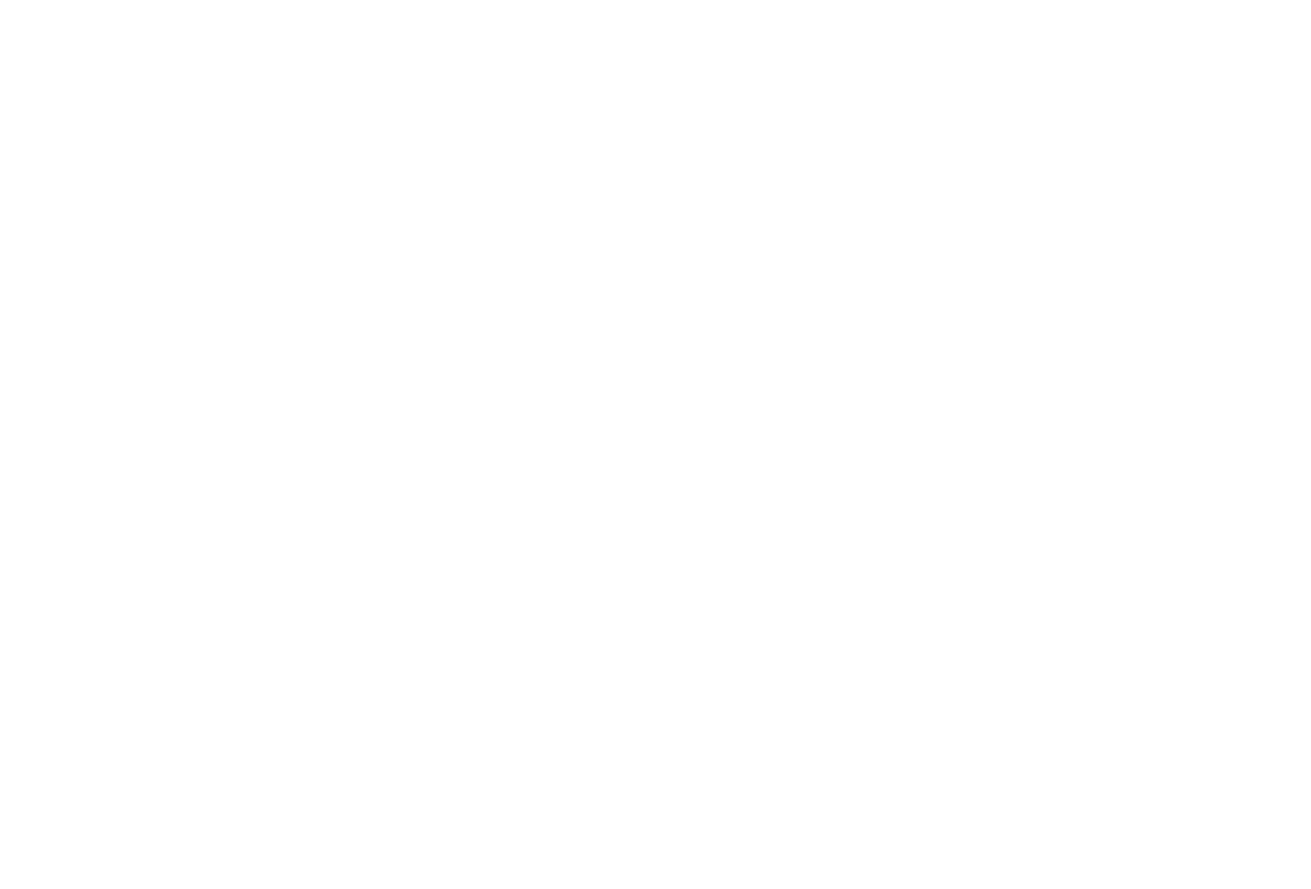
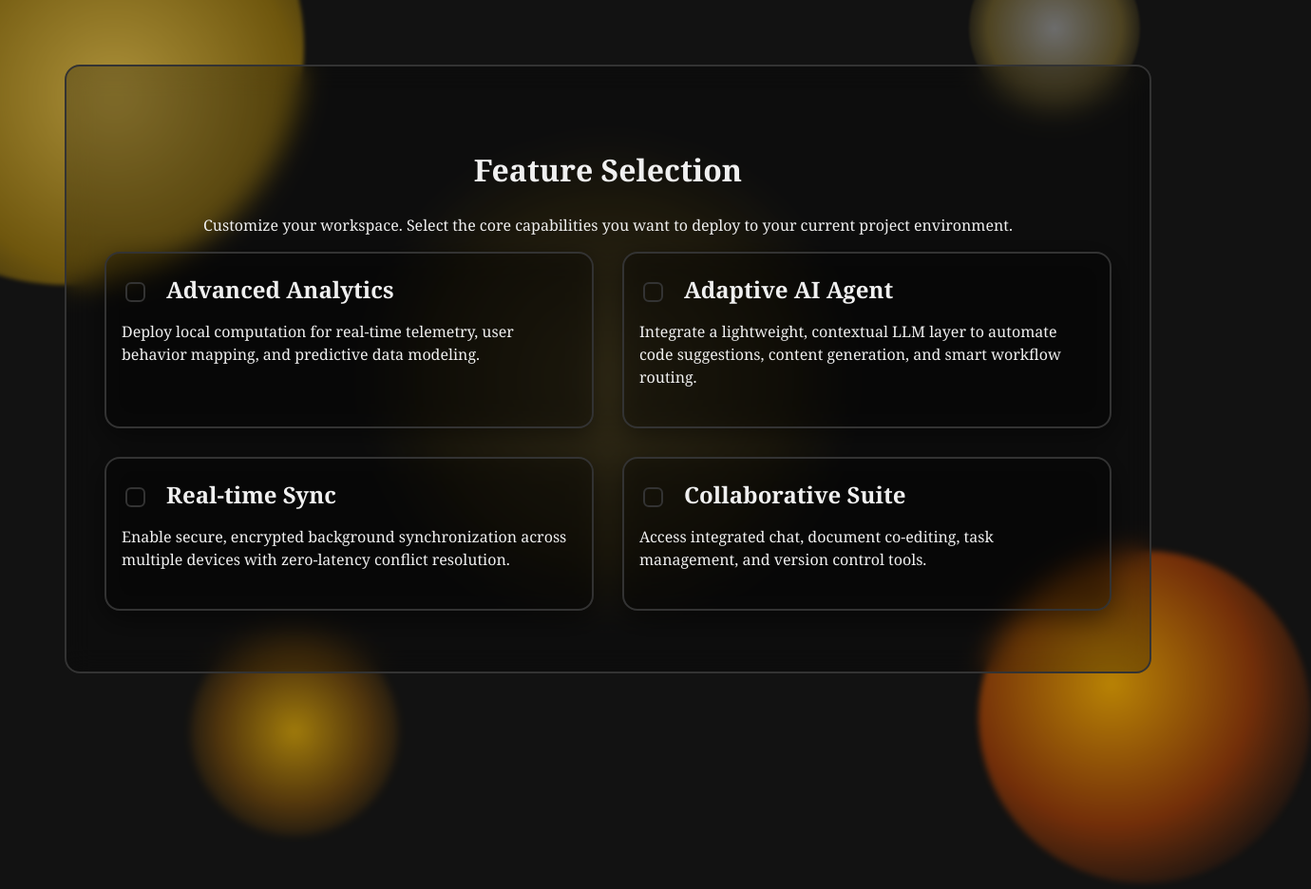
Before and after one commit to satish-nep79/freecodecamp-responsive-web-design-certification, a plain HTML site: page CSS/14-design-a-feature-selection-page/index.html in a window 1280 px wide. Shown: the whole page at 95% size, 1380 px wide, since content can reach past the window. Before the commit the page ends 800 px from the top, so only its background shows below. Drawn offline with Linux system fonts and the light colour scheme.

Commit message:
feat(css): design a feature selection page

```diff
--- a/CSS/14-design-a-feature-selection-page/index.html
+++ b/CSS/14-design-a-feature-selection-page/index.html
@@ -4,10 +4,69 @@
 <head>
     <meta charset="utf-8">
     <title>Selection Feature Page</title>
+    <link rel="stylesheet" href="styles.css" />
+    <script>
+        // The data is immediately accessible as a live JavaScript array
+        const featureData = [
+            {
+                "id": "analytics",
+                "primaryTitle": "Advanced Analytics",
+                "secondaryTitle": "Core Analytics Engine",
+                "description": "Deploy local computation for real-time telemetry, user behavior mapping, and predictive data modeling."
+            },
+            {
+                "id": "ai-agent",
+                "primaryTitle": "Adaptive AI Agent",
+                "secondaryTitle": "Contextual AI Assistant",
+                "description": "Integrate a lightweight, contextual LLM layer to automate code suggestions, content generation, and smart workflow routing."
+            },
+            {
+                "id": "sync",
+                "primaryTitle": "Real-time Sync",
+                "secondaryTitle": "Cloud Synchronization",
+                "description": "Enable secure, encrypted background synchronization across multiple devices with zero-latency conflict resolution."
+            },
+            {
+                "id": "collaboration",
+                "primaryTitle": "Collaborative Suite",
+                "secondaryTitle": "Team Collaboration Hub",
+                "description": "Access integrated chat, document co-editing, task management, and version control tools."
+            }
+        ];
+    </script>
 </head>
 
 <body>
+    <div class="semi-circle semi-circle--top-left"></div>
+    <div class="semi-circle semi-circle--bottom-right"></div>
+    <div class="semi-circle semi-circle--top-right"></div>
+    <div class="semi-circle semi-circle--bottom-left"></div>
+    <div class="semi-circle semi-circle--ring"></div>
 
+    <main>
+        <h1>Feature Selection</h1>
+        <p>Customize your workspace. Select the core capabilities you want to deploy to your current project
+            environment.
+        </p>
+        <div class="feature-card-container">
+
+        </div>
+        <script>
+            const container = document.querySelector(".feature-card-container");
+            const cardTemplate = featureData.map((data) => {
+                return `
+            <label class="feature-card">
+               <span class="card-title">
+                    <input type="checkbox" id="${data.id}" name="feature" value="${data.id}"/>
+                    ${data.primaryTitle}
+                </span>
+                <p class="description">${data.description}</p>
+            </label>
+        `;
+            }).join('');
+            container.innerHTML = cardTemplate;
+        </script>
+    </main>
 </body>
 
 </html>
--- a/CSS/14-design-a-feature-selection-page/styles.css
+++ b/CSS/14-design-a-feature-selection-page/styles.css
@@ -0,0 +1,206 @@
+:root {
+    /* Background Properties */
+    --bg-page: #121212;
+    --bg-card-default: #1e1e1e;
+    --bg-card-hover: #262626;
+    --bg-card-checked: #2d261a;
+    --bg-card-checked-hover: #382f20;
+    --bg-glass: rgba(0, 0, 0, 0.25);
+
+    /* Text Colors */
+    --text-primary: #f0f0f0;
+    --text-secondary: #a0a0a0;
+    --text-secondary-hover: #cbcbcb;
+
+    /* Border Colors */
+    --border-default: #333333;
+    --border-hover: #4d4d4d;
+    --border-checked: #efefef;
+    --border-checked-hover: #ffffff;
+
+    /* Checkbox Specifics */
+    --checkbox-bg-hover: #ffc107;
+    --checkbox-bg-checked: #ffc107;
+    --checkbox-checkmark: #121212;
+
+    /* Utilities */
+    --radius-card: 16px;
+    --radius-checkbox: 6px;
+    --checkbox-size: 28px;
+    --transition-smooth: 0.2s ease-in-out;
+
+    /* Shadows (Adjusted for a cleaner dark mode look) */
+    --shadow-card-default: 0 8px 30px rgba(0, 0, 0, 0.5);
+    --shadow-card-hover: 0 12px 40px rgba(0, 0, 0, 0.65), 0 0 0 1px var(--border-hover);
+    --shadow-card-checked: 0 8px 30px rgba(255, 193, 7, 0.05), 0 0 15px rgba(255, 193, 7, 0.02);
+    --shadow-card-checked-hover: 0 12px 40px rgba(255, 193, 7, 0.12), 0 0 20px rgba(255, 193, 7, 0.05);
+}
+
+body {
+    background-color: var(--bg-page);
+    height: 100vh;
+    width: 100wh;
+    padding: 60px;
+    color: var(--text-primary);
+    font-family: Georgia, 'Times New Roman', Times, serif;
+    text-align: center;
+    font-size: 16px;
+    line-height: 1.5;
+}
+
+.semi-circle {
+    position: absolute;
+    border-radius: 50%;
+    z-index: 0;
+    filter: blur(2px);
+    opacity: 0.7;
+}
+
+.semi-circle--top-left {
+    width: 500px;
+    height: 500px;
+    top: -200px;
+    left: -180px;
+    background: radial-gradient(circle at 60% 60%,
+            #FFD54F 0%,
+            rgba(255, 193, 7, 0.6) 45%,
+            transparent 75%);
+    opacity: 0.65;
+}
+
+.semi-circle--bottom-right {
+    width: 350px;
+    height: 350px;
+    bottom: -130px;
+    right: -100px;
+    background: radial-gradient(circle at 40% 40%,
+            #FFB300 0%,
+            rgba(230, 81, 0, 0.65) 50%,
+            transparent 80%);
+    filter: blur(3px);
+    opacity: 0.7;
+}
+
+.semi-circle--top-right {
+    width: 180px;
+    height: 180px;
+    top: -60px;
+    right: 80px;
+    background: radial-gradient(circle at 50% 50%,
+            rgba(255, 255, 255, 0.45) 0%,
+            rgba(255, 213, 79, 0.3) 55%,
+            transparent 78%);
+    filter: blur(1px);
+    opacity: 0.85;
+}
+
+.semi-circle--bottom-left {
+    width: 220px;
+    height: 220px;
+    bottom: -80px;
+    left: 200px;
+    background: radial-gradient(circle at 50% 50%,
+            #FFC107 0%,
+            rgba(255, 152, 0, 0.45) 50%,
+            transparent 80%);
+    filter: blur(4px);
+    opacity: 0.6;
+}
+
+.semi-circle--ring {
+    width: 480px;
+    height: 480px;
+    top: 50%;
+    left: 50%;
+    transform: translate(-50%, -50%);
+    background: radial-gradient(circle at 50% 50%,
+            rgba(255, 213, 79, 0.25) 0%,
+            rgba(255, 193, 7, 0.1) 55%,
+            transparent 75%);
+    border: 1.5px solid rgba(255, 213, 79, 0.45);
+    filter: blur(1px);
+    opacity: 0.85;
+    z-index: 0;
+}
+
+main {
+    background-color: rgba(0, 0, 0, 0.25);
+    backdrop-filter: blur(14px);
+    border-radius: var(--radius-card);
+    padding: 4rem 2.5rem;
+    border: 2px solid var(--border-default);
+}
+
+.feature-card-container {
+    display: grid;
+    grid-template-columns: repeat(auto-fill, minmax(450px, 1fr));
+    gap: 30px;
+}
+
+.feature-card {
+    background-color: var(--bg-glass);
+    box-shadow: var(--shadow-card-default);
+    backdrop-filter: blur(14px);
+    color: var(--color-text-primary);
+    border: 2px solid var(--border-default);
+    border-radius: var(--radius-card);
+    padding: 1.5rem 1rem;
+    display: inline-flex;
+    flex-direction: column;
+    text-align: start;
+    align-items: start;
+    transition: var(--transition-smooth);
+    box-shadow: var(--shadow-card-default);
+}
+
+.feature-card:hover {
+    transform: scale(1.05);
+    box-shadow: var(--shadow-card-hover);
+    border-color: var(--border-hover);
+    background-color: var(--bg-card-hover);
+}
+
+.card-title {
+    font-size: 1.5rem;
+    font-weight: bold;
+    text-align: center;
+    line-height: 1.2;
+    vertical-align: middle;
+}
+
+input[type="checkbox"] {
+    vertical-align: middle;
+    appearance: none;
+    width: 1.3rem;
+    height: 1.3rem;
+    border-width: 2px;
+    border-color: var(--border-default);
+    border-style: solid;
+    background-color: transparent;
+    border-radius: var(--radius-checkbox);
+    margin-right: 1rem;
+}
+
+.feature-card:hover input[type="checkbox"] {
+    border: 2px solid var(--border-hover);
+}
+
+.feature-card:has(input[type="checkbox"]:checked) {
+    background-color: var(--bg-card-checked);
+    border-color: var(--border-checked);
+}
+
+input[type="checkbox"]:checked {
+    border-color: var(--border-checked);
+    background-color: var(--checkbox-bg-checked);
+}
+
+input[type="checkbox"]:checked::after {
+    content: "✓";
+    font-size: 1rem;
+    text-align: center;
+    vertical-align: middle;
+    align-items: center;
+    font-weight: bold;
+    color: var(--border-checked-hover);
+}
```
Also changed, not shown: projects.js (+9 -8 lines), 4 other files.
